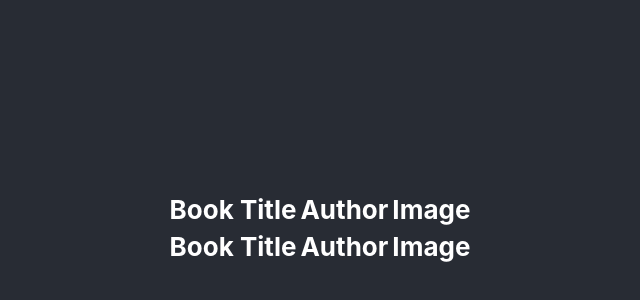
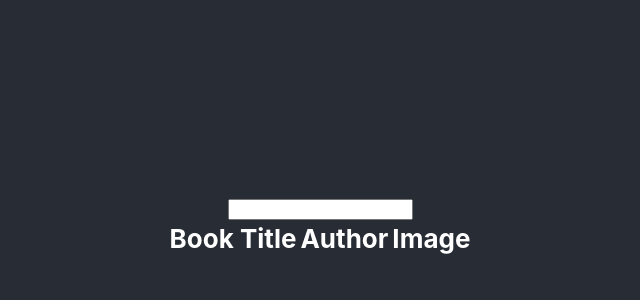
Before and after one commit to patrick-baker/quick-filter-book-list, a React (Create React App) app: page / in a window 1280 px wide. Shown: the part 172-472 px from the top of the page, without its empty margins (320-960 px from the left). Built offline with nearby package versions, Linux system fonts and the light colour scheme.

Commit message:
input filter running query on change

```diff
--- a/src/App.js
+++ b/src/App.js
@@ -1,19 +1,40 @@
-import React from 'react';
+import React, { Component } from 'react';
 import './App.css';
+import axios from 'axios';
 import BooksTable from './BooksTable/BooksTable';
 import FilterSearch from './FilterSearch/FilterSearch';
 
 
 
-function App() {
+class App extends Component {
+  state = {
+    bookList: [],
+  }
+
+  pullBooksFromGoodreads = (queryText) => {
+    console.log('queryText for booksList request to server', queryText);
+    axios.get(`/books/${queryText}`)
+    .then(response => {
+        console.log('response of bookList from server:', response);
+        this.setState({
+          bookList: response
+        })
+    })
+    .catch(error => {
+      console.log('error in bookList request to server:', error);
+    })
+}
+
+  render() {
     return (
       <div className="App">
         <header className="App-header">
-        <FilterSearch/>
-        <BooksTable/>
+          <FilterSearch pullBooksFromGoodreads={this.pullBooksFromGoodreads}/>
+          <BooksTable bookList={this.state.bookList}/>
         </header>
       </div>
     );
   }
+}
 
 export default App;
--- a/src/FilterSearch/FilterSearch.js
+++ b/src/FilterSearch/FilterSearch.js
@@ -2,15 +2,14 @@ import React from 'react';
 
 
 class FilterSearch extends React.Component {
+
+    alterQueryText = (event) => {
+        this.props.pullBooksFromGoodreads(event.target.value);
+    }
+
     render() {
         return (
-            <table>
-                <tr>
-                    <th>Book Title</th>
-                    <th>Author</th>
-                    <th>Image</th>
-                </tr>
-            </table>
+            <input onChange={(event) => this.alterQueryText(event)}></input>
         );
     }
 }
```
Also changed, not shown: 1 other file (tests, documents, lock files or other folders). Lines whose indentation alone changed are shown as unchanged.
